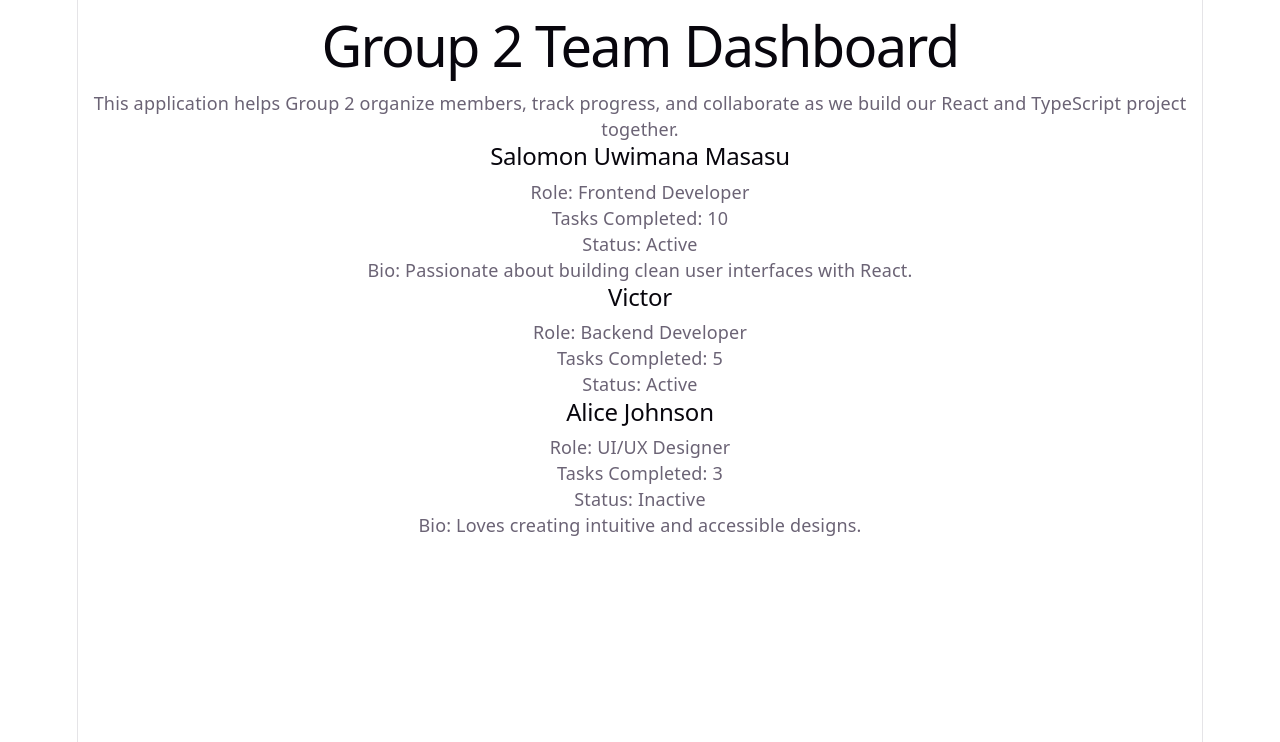
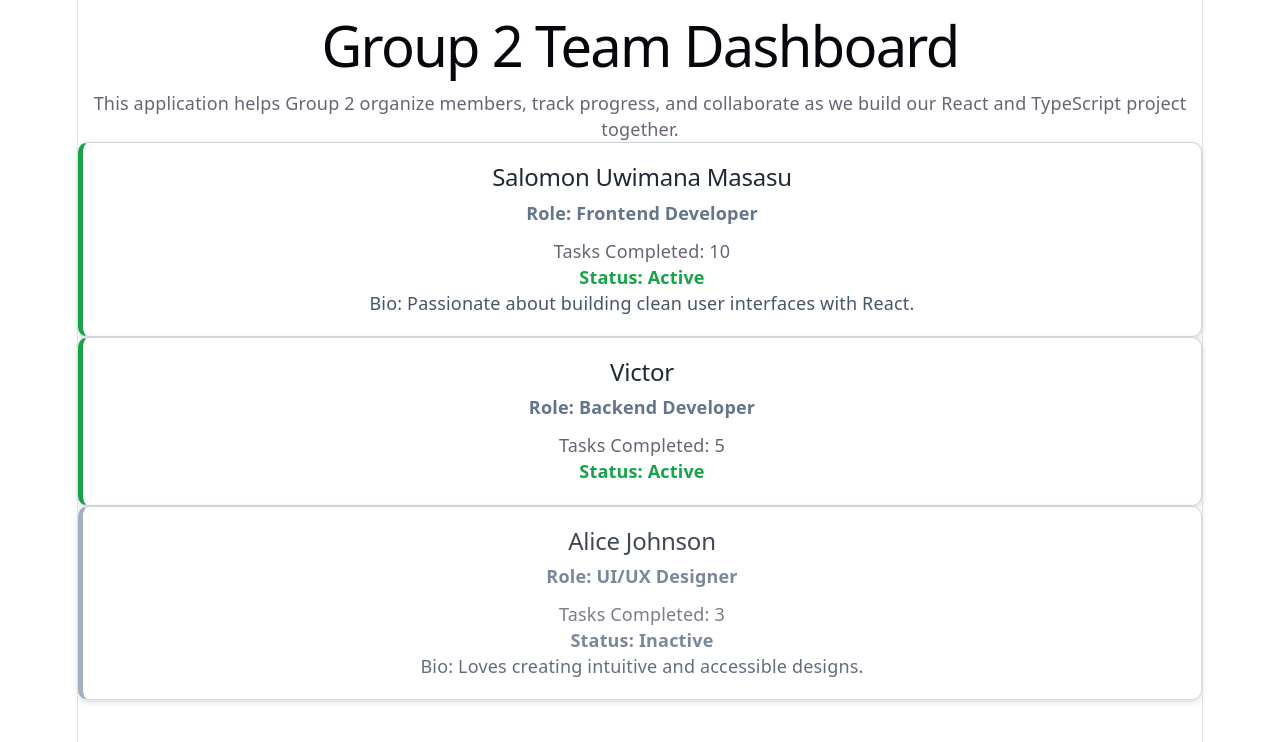
Before and after one commit to masasu-salomon/Coding-Party---GROUP-2, a React (Vite) app in the folder my-app/: page / in a window 1280 px wide. Shown: the top 742 px of the page. Built offline with nearby package versions, Linux system fonts and the light colour scheme.

Commit message:
Connect MemberCard to styling

```diff
--- a/my-app/src/MemberCard.tsx
+++ b/my-app/src/MemberCard.tsx
@@ -3,6 +3,8 @@
 // Task 14: Add a numeric prop called tasksCompleted
 // Task 15: Add a boolean prop called isActive
 // Task 17: Add an optional bio prop using the ? modifier
+import "./MemberCard.css";
+
 interface MemberCardProps {
   name: string;
   role: string;
@@ -15,14 +17,16 @@
 // Task 19: Provide a default value for one prop using a default function parameter
 function MemberCard({ name, role, tasksCompleted = 0, isActive, bio }: MemberCardProps) {
   return (
-    <article>
-      <h2>{name}</h2>
-      <p>Role: {role}</p>
+    <article className={`member-card ${isActive ? "active" : "inactive"}`}>
+      <h2 className="member-name">{name}</h2>
+      <p className="member-role">Role: {role}</p>
       <p>Tasks Completed: {tasksCompleted}</p>
       {/* Task 16: Display Active or Inactive based on the value of isActive */}
-      <p>Status: {isActive ? "Active" : "Inactive"}</p>
+      <p className={`member-status ${isActive ? "active" : "inactive"}`}>
+        Status: {isActive ? "Active" : "Inactive"}
+      </p>
       {/* Task 18: Display the bio only when one is provided */}
-      {bio && <p>Bio: {bio}</p>}
+      {bio && <p className="member-bio">Bio: {bio}</p>}
     </article>
   );
 }
```
